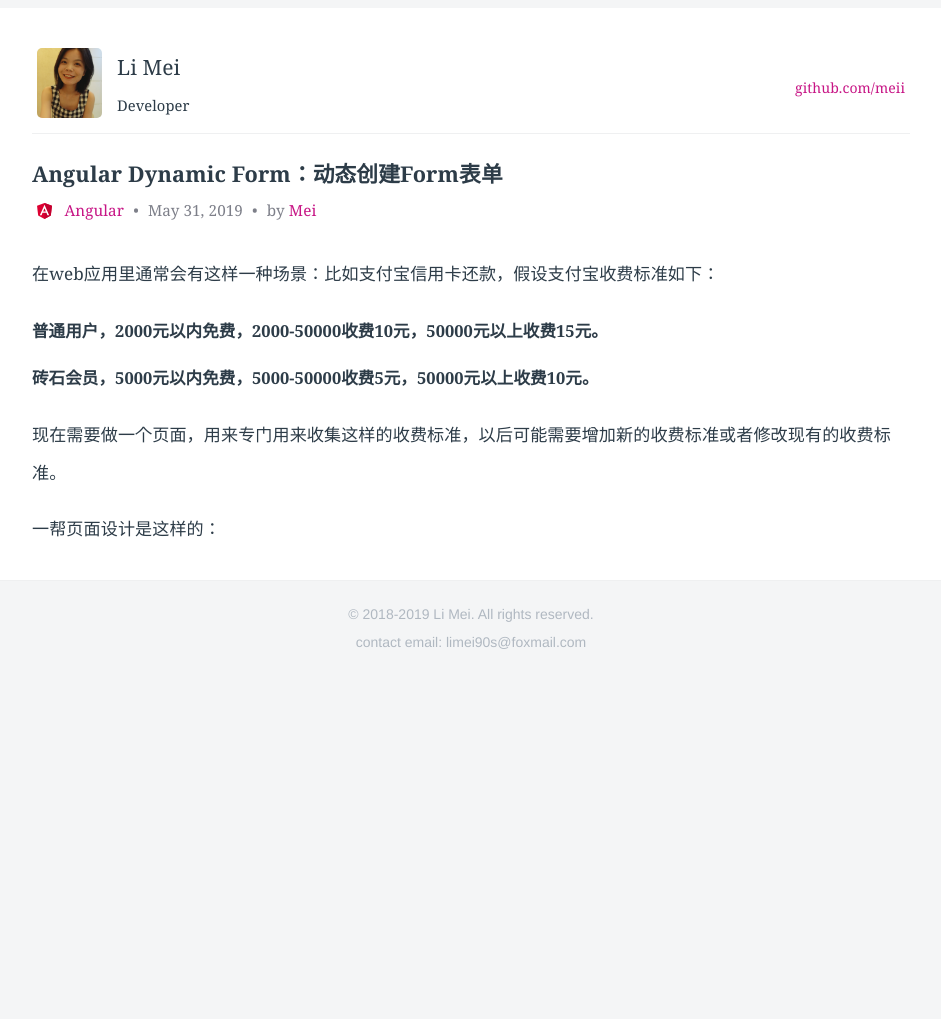
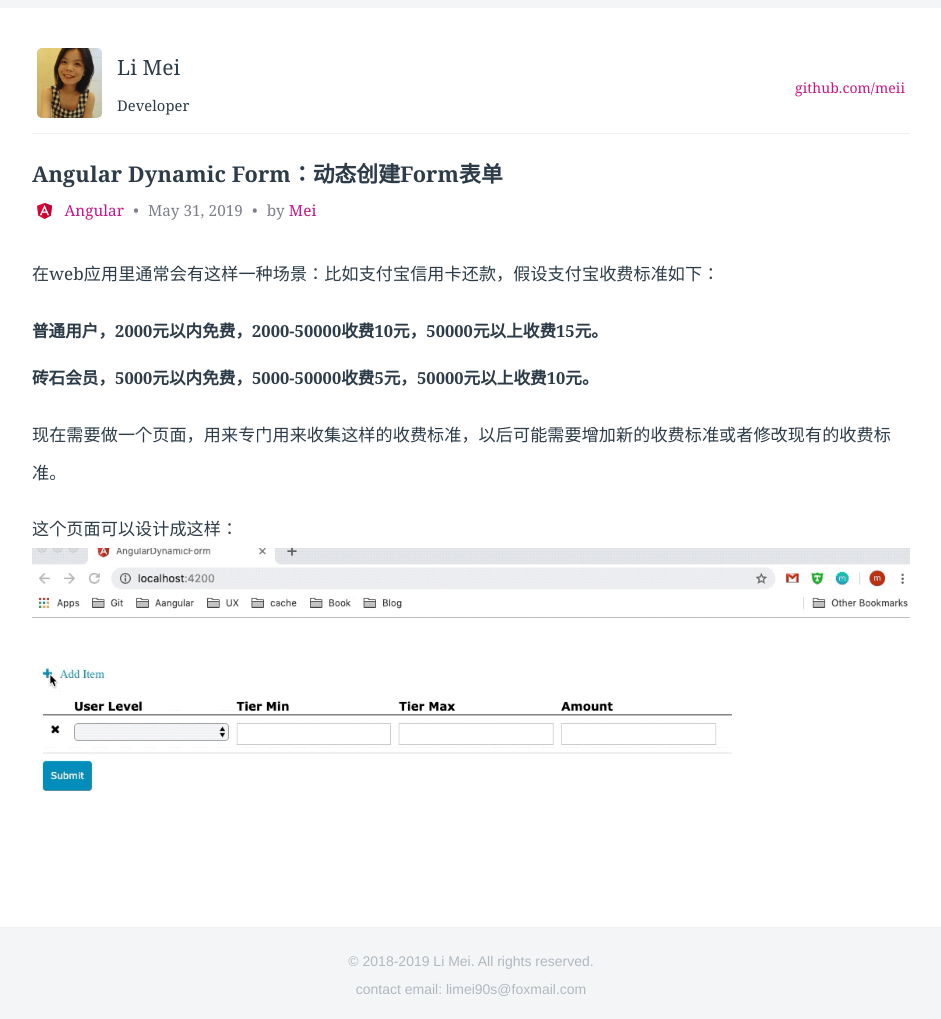
Before and after one commit to LiMeii/LiMeii.github.io, a Jekyll site: the page built from _posts/2019-05-31-angular-dynamic-form.md, in a window 1280 px wide. Shown: the whole page, without its empty margins (177-1118 px from the left). Built offline with Jekyll 4.4.1, drawn with Linux system fonts in a browser that asks for light colours; before the commit the page ends 900 px from its top, so only the background shows below that.

Commit message:
update dyanmicform and cmd post

```diff
--- a/_posts/2019-05-31-angular-dynamic-form.md
+++ b/_posts/2019-05-31-angular-dynamic-form.md
@@ -21,4 +21,5 @@ layout: post
 
 现在需要做一个页面，用来专门用来收集这样的收费标准，以后可能需要增加新的收费标准或者修改现有的收费标准。
 
-一帮页面设计是这样的：
+这个页面可以设计成这样：
+![dynamic form]( https://limeii.github.io/assets/images/posts/angular/angular-dynamic-form.gif){:height="100%" width="100%"}
```
Also changed, not shown: _posts/2019-05-30-tools-commoncmd.md (+1 -0 lines), assets/images/posts/angular/angular-dynamic-form.gif (added).
